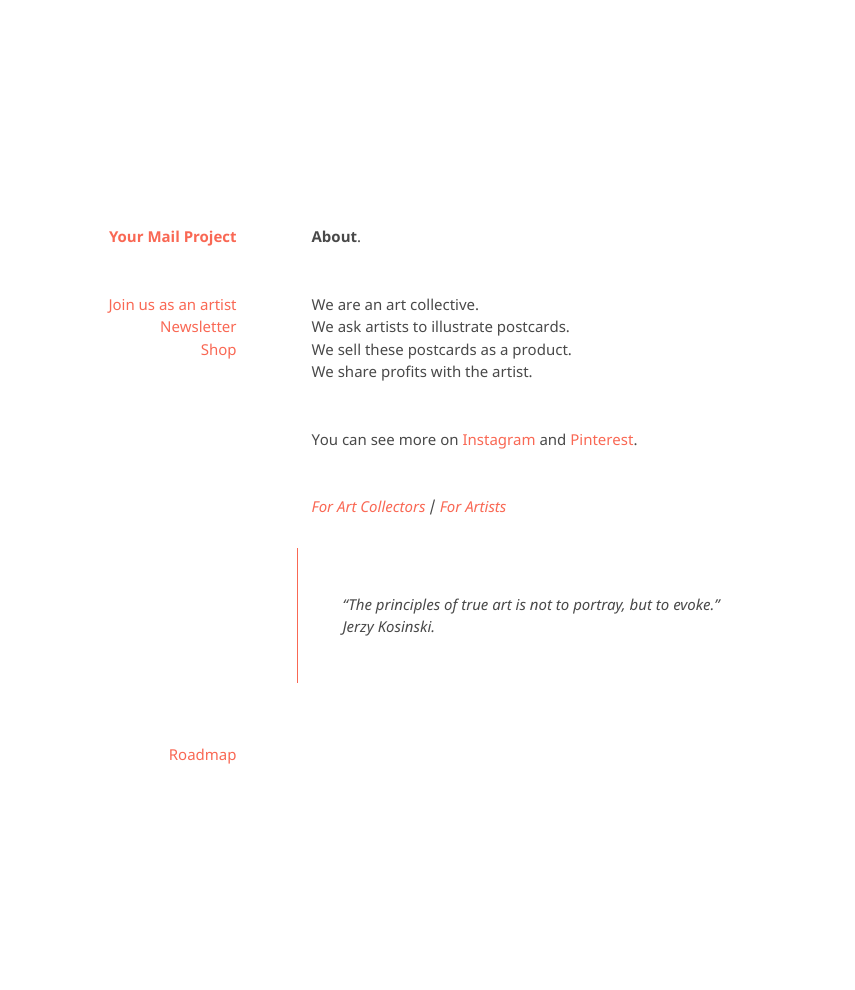
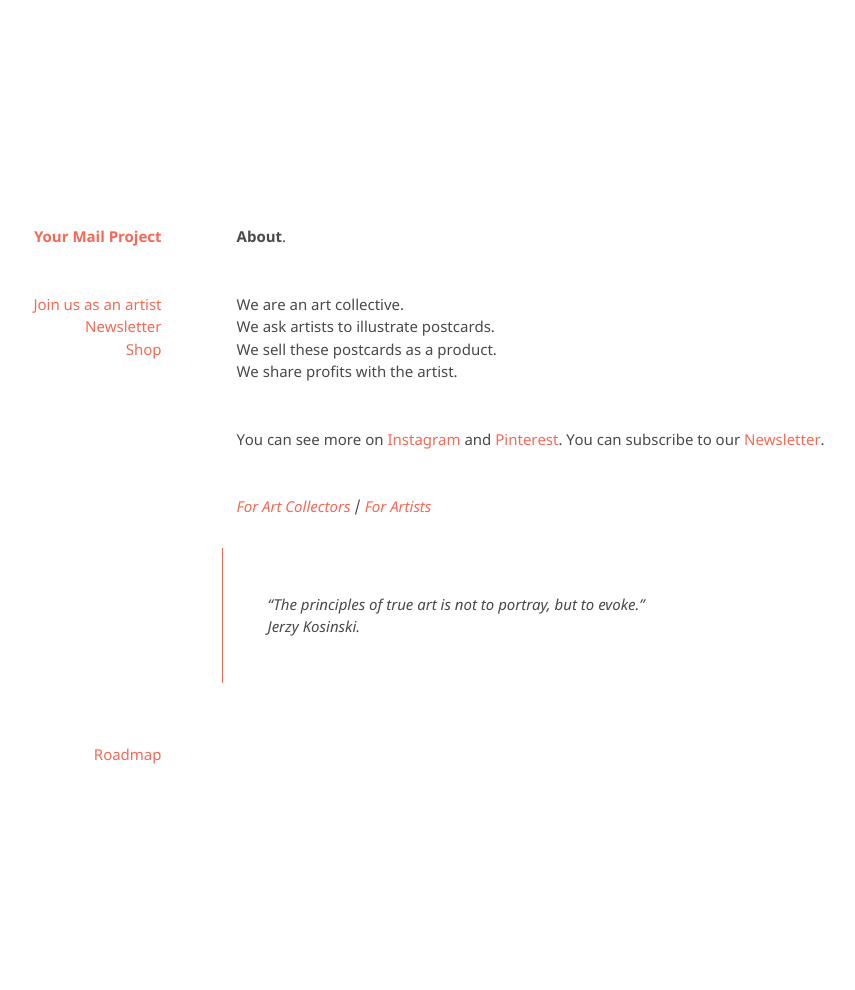
Before and after one commit to kvshvlin/yourmailproject, a Jekyll site: the page built from index.md, in a window 1280 px wide. Shown: the whole page, without its empty margins (211-1066 px from the left). Built offline with Jekyll 4.4.1, drawn with Linux system fonts in a browser that asks for light colours; our own code applies the rules of GitHub Pages for plain Markdown files.

Commit message:
Update index.md

```diff
--- a/index.md
+++ b/index.md
@@ -5,7 +5,7 @@
 We sell these postcards as a product.
 We share profits with the artist.
 
-You can see more on <a href="https://www.instagram.com/yourmailproject" target="_blank">Instagram</a> and <a href="https://in.pinterest.com/yourmailproject" target="_blank">Pinterest</a>.
+You can see more on <a href="https://www.instagram.com/yourmailproject" target="_blank">Instagram</a> and <a href="https://in.pinterest.com/yourmailproject" target="_blank">Pinterest</a>. You can subscribe to our <a href="https://yourmailproject.substack.com" target="_blank">Newsletter</a>.
 
 [_For Art Collectors_](https://kvshvlin.github.io/yourmailproject/forartcollectors.html) / [_For Artists_](https://kvshvlin.github.io/yourmailproject/forartists.html)
 
```
